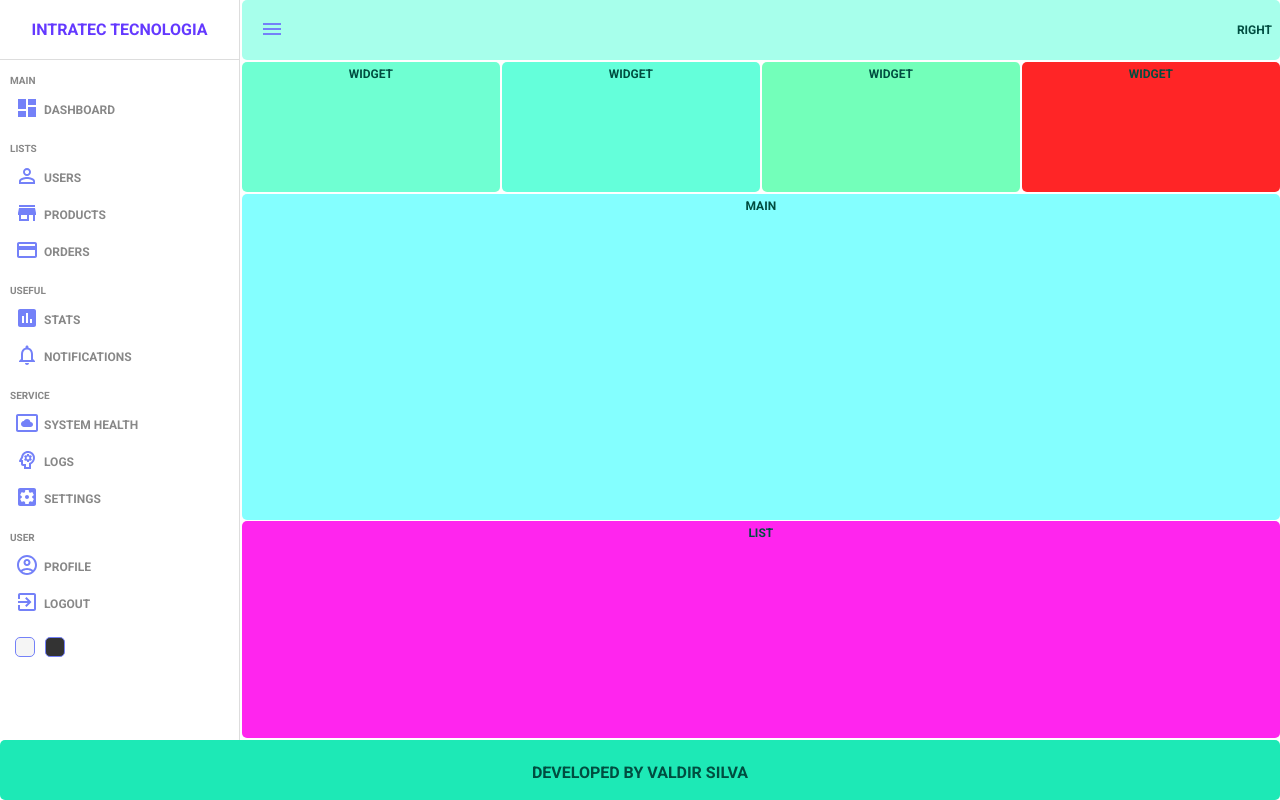
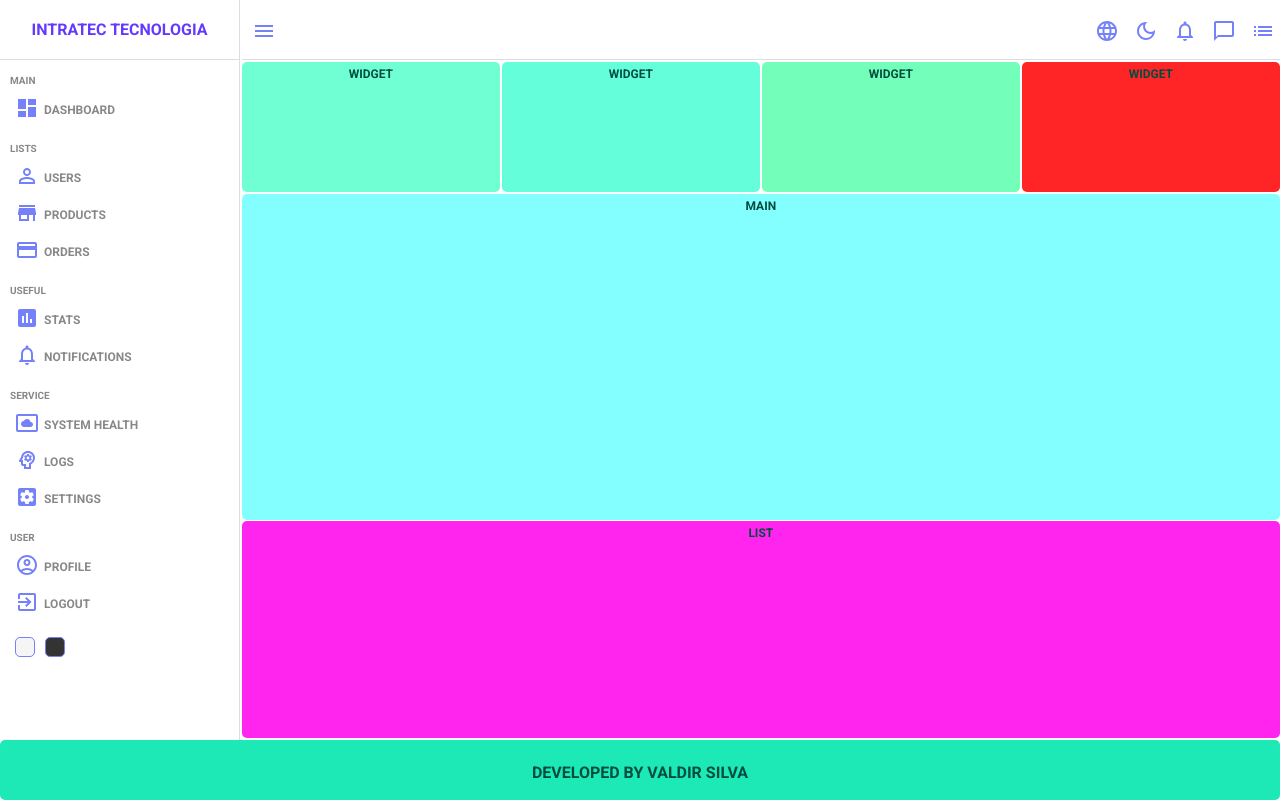
Before and after one commit to valdir-ti/intratec-web, a React (Create React App) app: page / in a window 1280 px wide. Built offline with nearby package versions, Linux system fonts and the light colour scheme; no server answers; sample sign-in values are in the browser's storage.

Commit message:
feat: add navbar icons

```diff
--- a/src/components/Navbar/index.tsx
+++ b/src/components/Navbar/index.tsx
@@ -1,5 +1,10 @@
 import {
-  Menu
+  Menu,
+  ListOutlined,
+  LanguageOutlined,
+  DarkModeOutlined,
+  ChatBubbleOutline,
+  NotificationsOutlined
 } from '@mui/icons-material';
 import { useContext } from 'react'
 
@@ -10,7 +15,7 @@ import {
   Container,
   Left,
   Right,
-  NavbarIconWrapper,
+  IconWrapper,
   NavbarIconWrapperResponsive
 } from './styles'
 
@@ -26,14 +31,30 @@ const Navbar = () => {
   return (
     <Container>
       <Left>
-        <NavbarIconWrapper open={open}>
+        <IconWrapper open={open}>
           <Menu onClick={handleToggle} titleAccess={open ? 'Close Menu' : 'Open Menu'} />
-        </NavbarIconWrapper>
+        </IconWrapper>
         <NavbarIconWrapperResponsive>
           <Menu onClick={handleToggle} titleAccess={'Close Menu'} />
         </NavbarIconWrapperResponsive>
       </Left>
-      <Right>Right</Right>
+      <Right>
+        <IconWrapper open={open} hover title='Language Selector'>
+          <LanguageOutlined />
+        </IconWrapper>
+        <IconWrapper open={open} hover title='Dark Mode'>
+          <DarkModeOutlined />
+        </IconWrapper>
+        <IconWrapper open={open} hover title='Notifications'>
+          <NotificationsOutlined />
+        </IconWrapper>
+        <IconWrapper open={open} hover title='Chat'>
+          <ChatBubbleOutline />
+        </IconWrapper>
+        <IconWrapper open={open} hover title='User Settings'>
+          <ListOutlined />
+        </IconWrapper>
+      </Right>
     </Container>
   )
 }
--- a/src/components/Navbar/styles.ts
+++ b/src/components/Navbar/styles.ts
@@ -2,6 +2,7 @@ import styled from "styled-components";
 
 interface Props {
     open?: boolean;
+    hover?: any;
 }
 
 export const Container = styled.div`
@@ -10,10 +11,11 @@ export const Container = styled.div`
     display: flex;
     justify-content: space-between;
     align-items: center;
+    border-bottom: 1px solid var(--lightgray);
 `
 export const Left = styled.div``
 export const Right = styled.div``
-export const NavbarIconWrapper = styled.span<Props>`
+export const IconWrapper = styled.span<Props>`
     cursor: pointer;
     color: var(--main);
     font-weight: 600;
@@ -22,6 +24,9 @@ export const NavbarIconWrapper = styled.span<Props>`
     margin-right: 5px;
     @media only screen and (max-width: 550px) {
         display: none;
+    }
+    &:hover {
+        color: ${props => props.hover ? '#6439FF' : ''};
     }
 `
 export const NavbarIconWrapperResponsive = styled.span`
--- a/src/pages/Home/styles.ts
+++ b/src/pages/Home/styles.ts
@@ -64,14 +64,12 @@ export const Container = styled.div<Props>`
 `;
 
 export const Nav = styled.nav`
-  background: #a7ffeb;
   grid-area: nav;
   border-radius: var(--main-radius);
   padding-top: var(--main-padding);
   display: flex;
   align-items: center;
   justify-content: space-between;
-  padding: 0 .5rem;
 `
 
 export const Main = styled.main`
```
